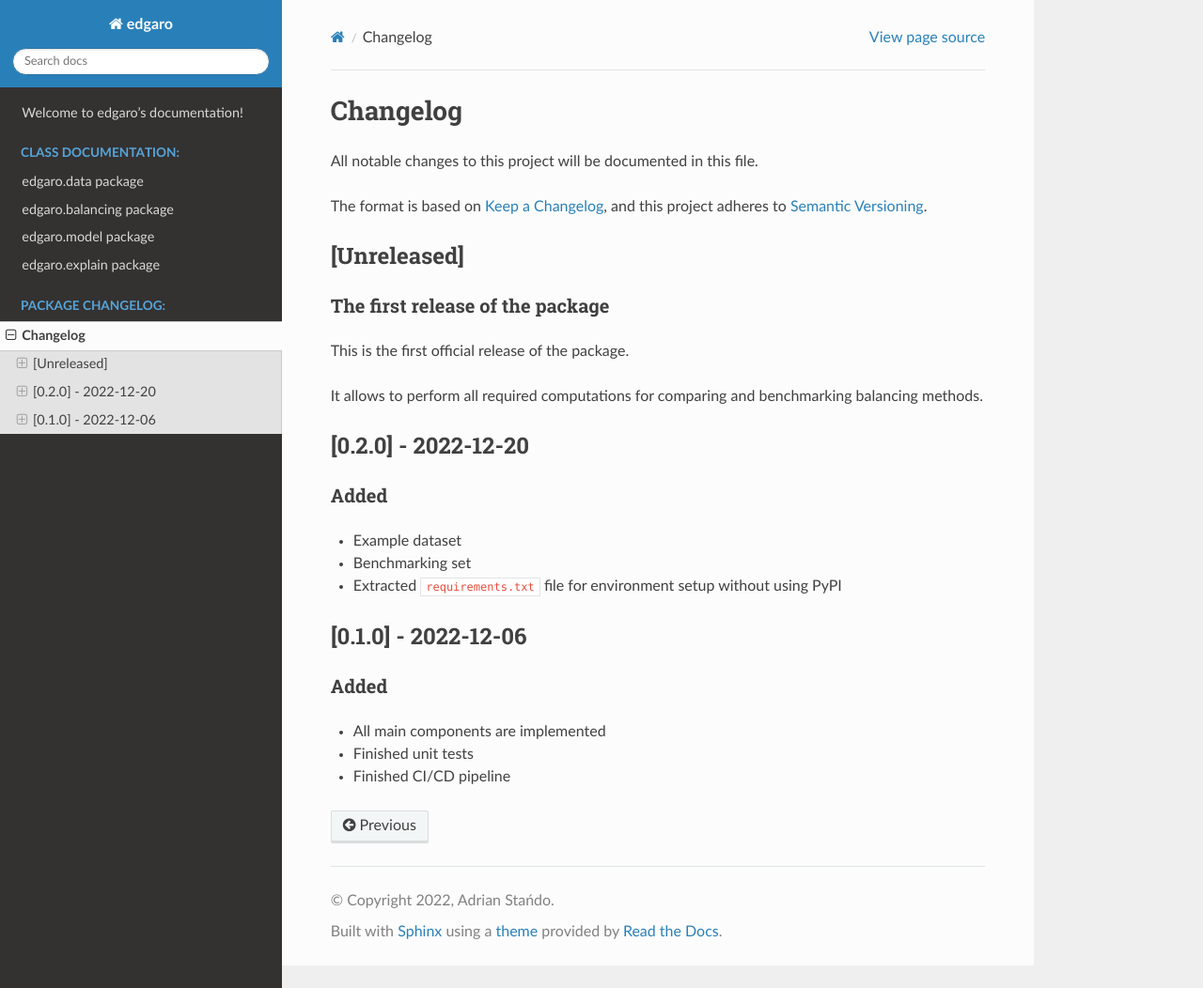
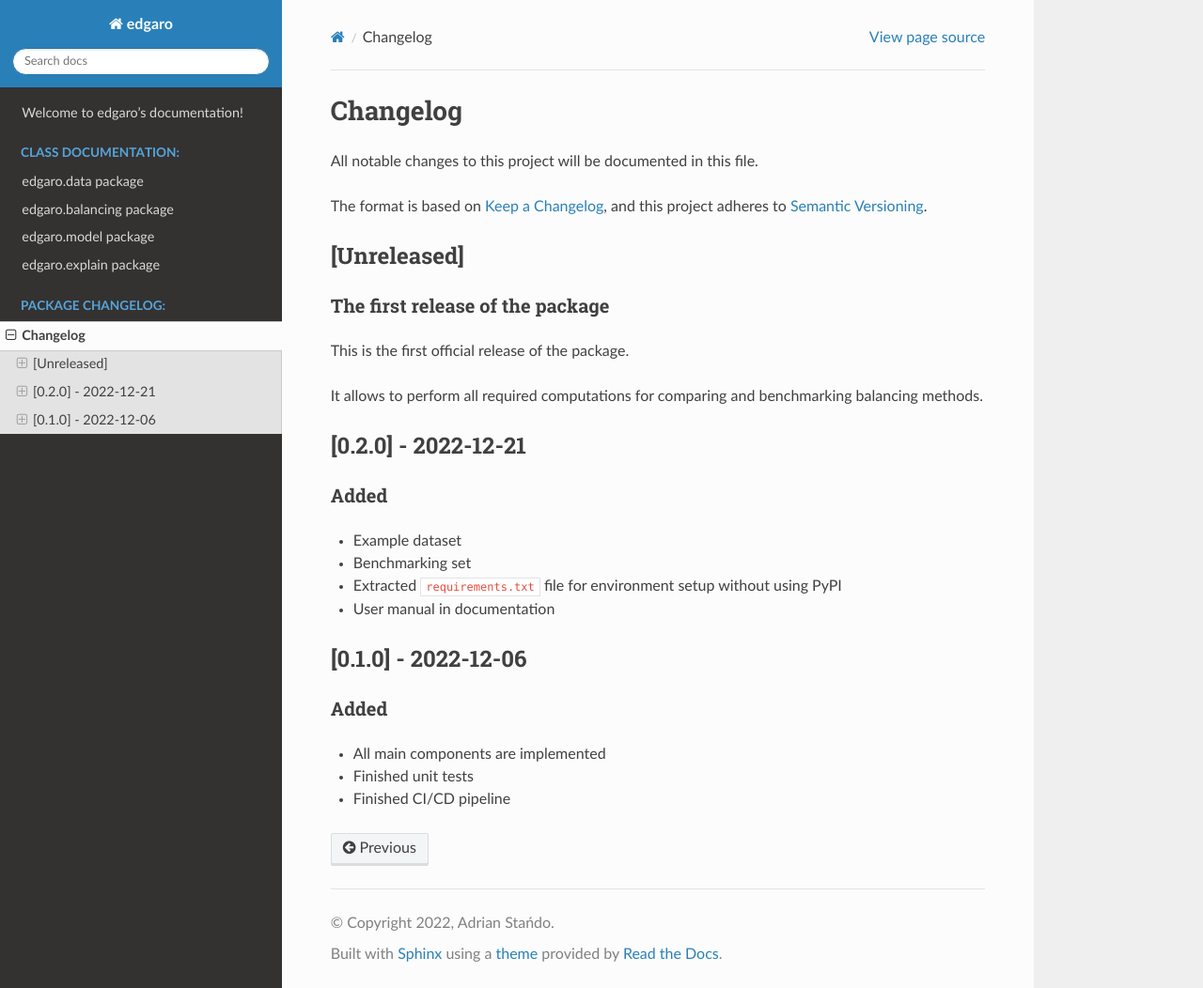
Before and after one commit to adrianstando/edgaro, a Sphinx documentation site: the page built from docs/source/changelog.rst, in a window 1280 px wide and 1052 px high. Shown: the whole window at 94% size. Built offline with Sphinx 7.4.7 and the Read the Docs theme 2.0.0, drawn with Linux system fonts in a browser that asks for light colours; pages that are not in the unit, such as notebooks, are missing from menus.

Commit message:
Add user manual to documentation

```diff
--- a/CHANGELOG.md
+++ b/CHANGELOG.md
@@ -13,13 +13,14 @@
 
 It allows to perform all required computations for comparing and benchmarking balancing methods.
 
-## [0.2.0] - 2022-12-20
+## [0.2.0] - 2022-12-21
 
 ### Added
 
 - Example dataset
 - Benchmarking set
 - Extracted `requirements.txt` file for environment setup without using PyPI
+- User manual in documentation
 
 ## [0.1.0] - 2022-12-06
 
--- a/docs/conf.py
+++ b/docs/conf.py
@@ -22,7 +22,7 @@
 author = 'Adrian Stańdo'
 
 # The full version, including alpha/beta/rc tags
-release = '0.1'
+release = '0.2.0'
 
 
 # -- General configuration ---------------------------------------------------
```
Also changed, not shown: docs/index.rst (+7 -0 lines).
